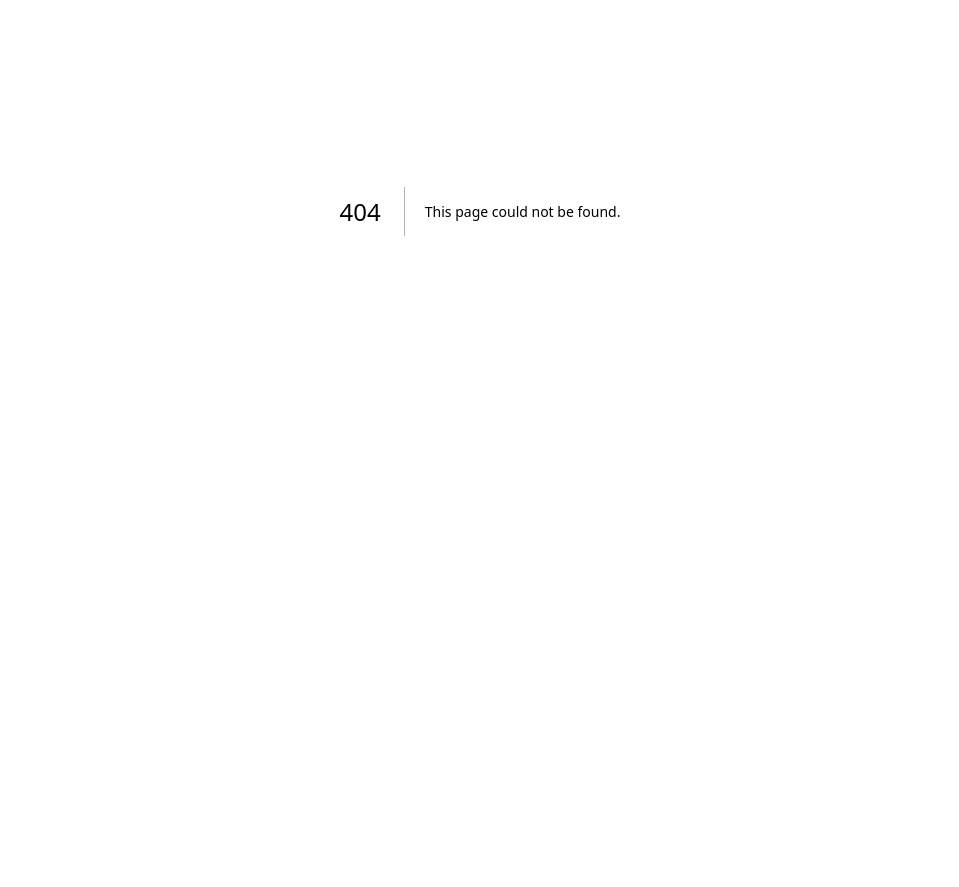
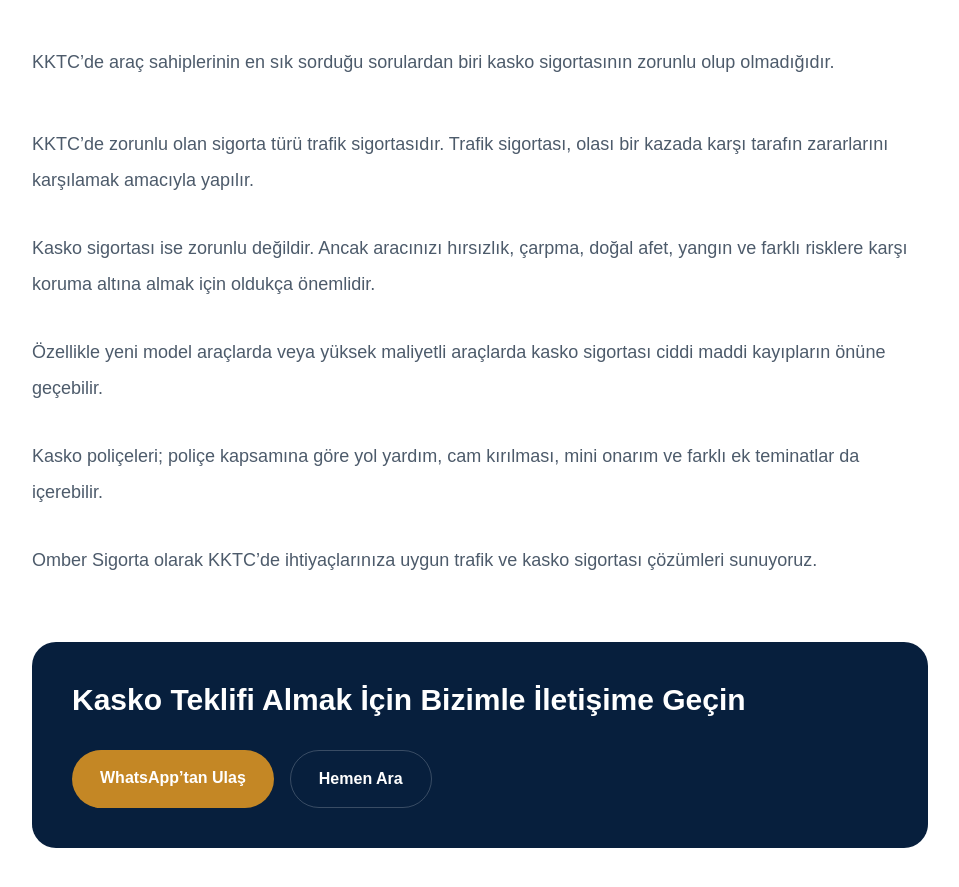
Before and after one commit to pasliilayda/omber-sigorta, a Next.js app: page /blog/kktc-kasko-zorunlu-mu in a window 1280 px wide. Before the commit this address had no page. Shown: the part 189-1076 px from the top of the page, without its empty margins (160-1119 px from the left). Before the commit the page ends 800 px from the top, so only its background shows below. Built offline with nearby package versions, Linux system fonts and the light colour scheme.

Commit message:
Added first blog page

```diff
--- /dev/null
+++ b/app/blog/kktc-kasko-zorunlu-mu/page.tsx
@@ -0,0 +1,78 @@
+export const metadata = {
+  title: "KKTC’de Kasko Zorunlu mu? | Omber Sigorta",
+  description:
+    "KKTC’de kasko sigortasının zorunlu olup olmadığını, trafik sigortası ile farklarını ve neden önemli olduğunu öğrenin.",
+};
+
+export default function BlogPage() {
+  return (
+    <main className="min-h-screen bg-white px-6 py-20 md:px-20">
+      <article className="mx-auto max-w-4xl">
+        <span className="text-sm font-bold tracking-[0.3em] text-[#c48725]">
+          OMBER SİGORTA BLOG
+        </span>
+
+        <h1 className="mt-6 text-4xl font-black leading-tight text-[#071f3d] md:text-6xl">
+          KKTC’de Kasko Zorunlu mu?
+        </h1>
+
+        <p className="mt-8 text-lg leading-8 text-[#4d5b6b]">
+          KKTC’de araç sahiplerinin en sık sorduğu sorulardan biri kasko
+          sigortasının zorunlu olup olmadığıdır.
+        </p>
+
+        <div className="mt-12 space-y-8 text-lg leading-9 text-[#4d5b6b]">
+          <p>
+            KKTC’de zorunlu olan sigorta türü trafik sigortasıdır. Trafik
+            sigortası, olası bir kazada karşı tarafın zararlarını karşılamak
+            amacıyla yapılır.
+          </p>
+
+          <p>
+            Kasko sigortası ise zorunlu değildir. Ancak aracınızı hırsızlık,
+            çarpma, doğal afet, yangın ve farklı risklere karşı koruma altına
+            almak için oldukça önemlidir.
+          </p>
+
+          <p>
+            Özellikle yeni model araçlarda veya yüksek maliyetli araçlarda kasko
+            sigortası ciddi maddi kayıpların önüne geçebilir.
+          </p>
+
+          <p>
+            Kasko poliçeleri; poliçe kapsamına göre yol yardım, cam kırılması,
+            mini onarım ve farklı ek teminatlar da içerebilir.
+          </p>
+
+          <p>
+            Omber Sigorta olarak KKTC’de ihtiyaçlarınıza uygun trafik ve kasko
+            sigortası çözümleri sunuyoruz.
+          </p>
+        </div>
+
+        <div className="mt-16 rounded-3xl bg-[#071f3d] p-10 text-white">
+          <h2 className="text-3xl font-black">
+            Kasko Teklifi Almak İçin Bizimle İletişime Geçin
+          </h2>
+
+          <div className="mt-8 flex flex-wrap gap-4">
+            <a
+              href="https://wa.me/905488504194"
+              target="_blank"
+              className="rounded-full bg-[#c48725] px-7 py-4 font-bold text-white"
+            >
+              WhatsApp’tan Ulaş
+            </a>
+
+            <a
+              href="tel:+905488504194"
+              className="rounded-full border border-white/20 px-7 py-4 font-bold text-white"
+            >
+              Hemen Ara
+            </a>
+          </div>
+        </div>
+      </article>
+    </main>
+  );
+}
```
